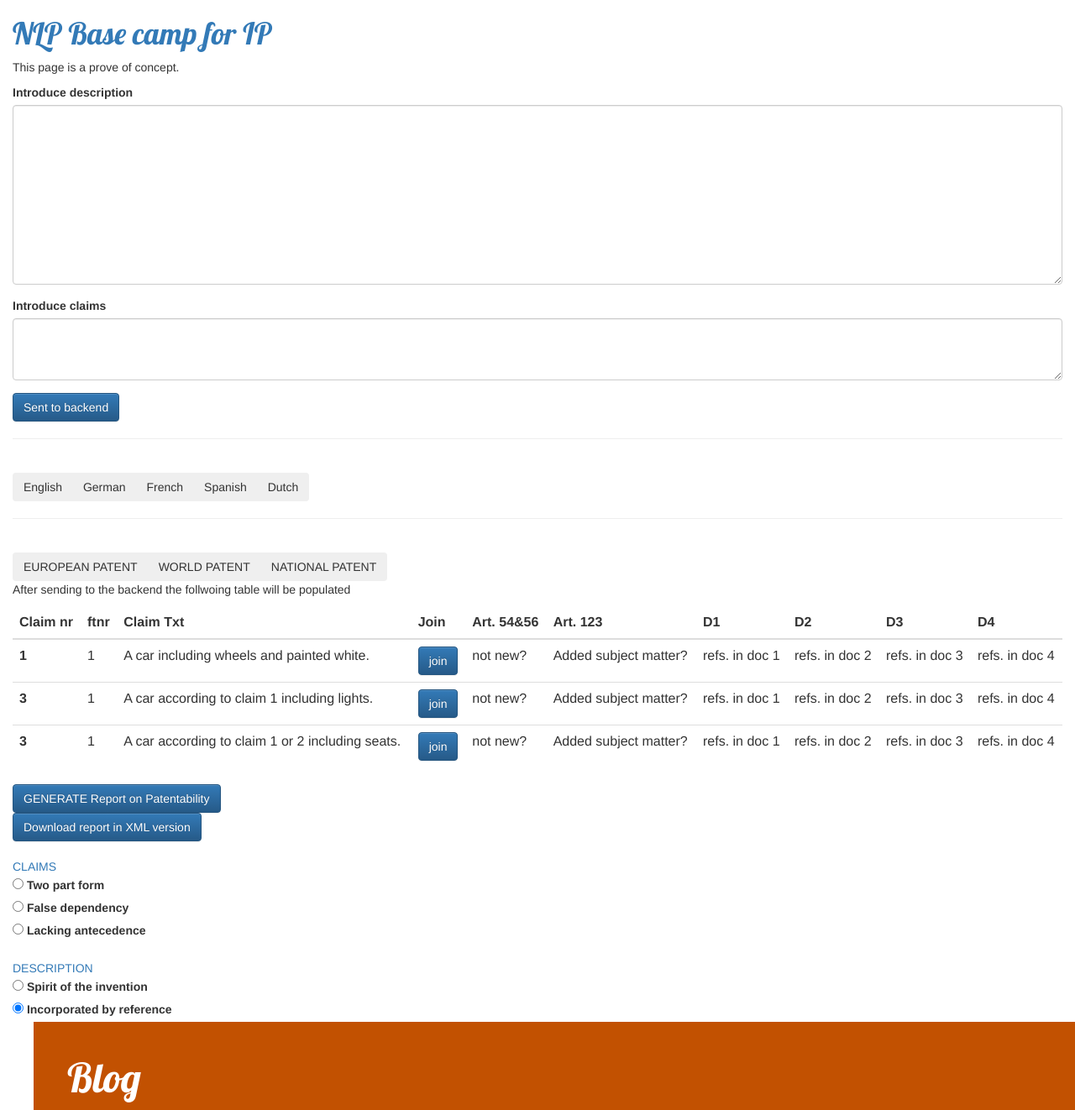
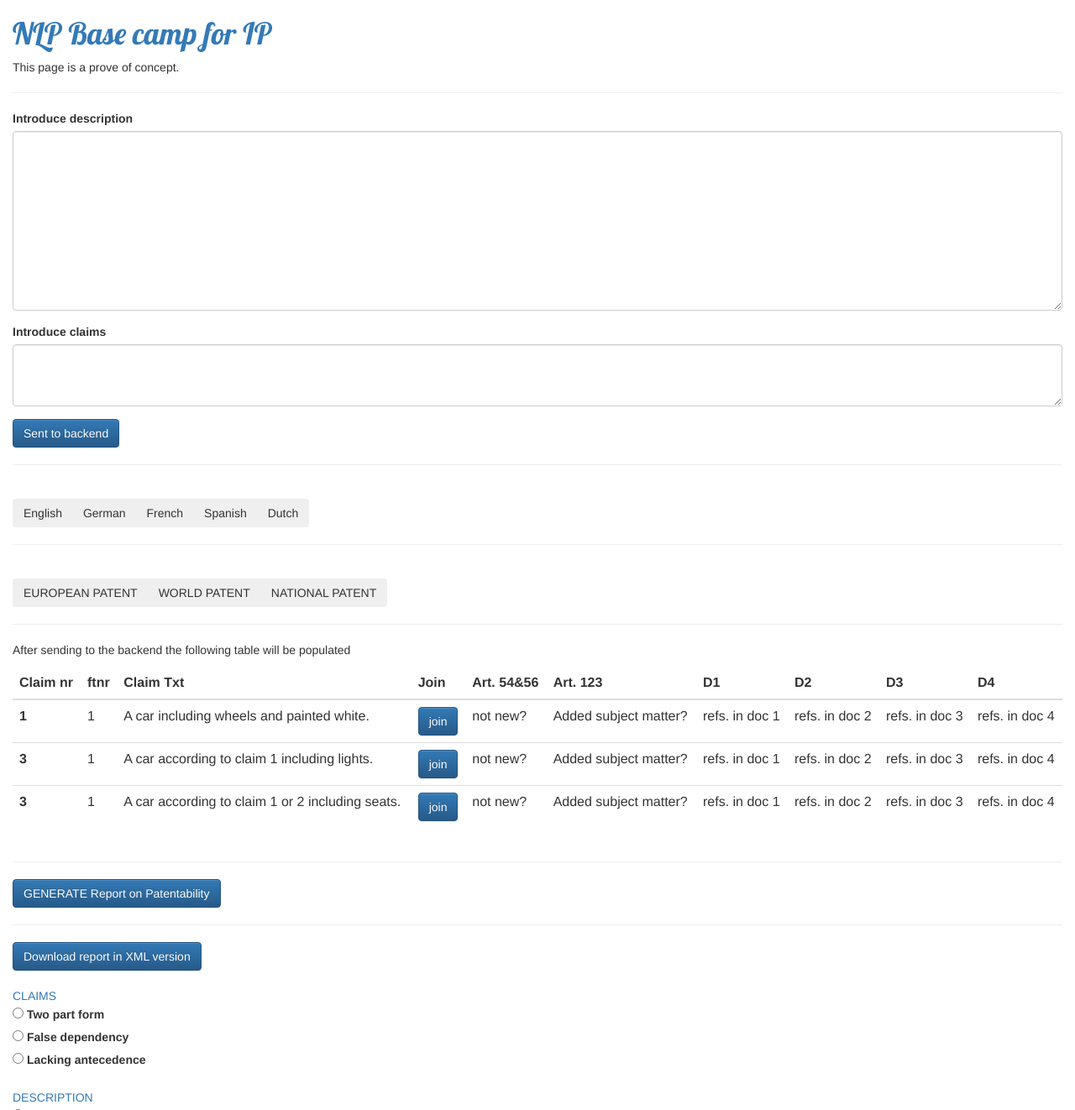
Before and after one commit to joseberlines/my-first-blog, a Django app: page / in a window 1280 px wide. Shown: the top 1322 px of the page at 84% size. Run offline with Django 3.2, Linux system fonts and the light colour scheme; data that the repository does not hold is empty; some libraries are stand-ins or nearby versions.

Commit message:
the showcase3

```diff
--- a/blog/templates/blog/post_list.html
+++ b/blog/templates/blog/post_list.html
@@ -32,7 +32,7 @@
 			<h1><a> NLP Base camp for IP </a></h1>
 		</div>
 		<p>This page is a prove of concept.</p>
-
+		<hr/>
 		<div class="form-group">
 			<label for="exampleFormControlTextarea1">Introduce description</label>
 			<textarea class="form-control rounded-0" id="exampleFormControlTextarea1" rows="10"></textarea>
@@ -64,8 +64,9 @@
 			<button type="button" class="btn btn-secondary">WORLD PATENT</button>
 			<button type="button" class="btn btn-secondary">NATIONAL PATENT</button>
 		</div>
+		<hr/>
 		<div>
-			<p>After sending to the backend the follwoing table will be populated</p>
+			<p>After sending to the backend the following table will be populated</p>
 		</div>
 		<div class="table-responsive">
 			<table class="table">
@@ -129,9 +130,10 @@
 				</tbody>
 			</table>
 		</div>
-
+	<hr/>
 	<button type="submit" class="btn btn-primary">GENERATE Report on Patentability</button>
 	<br/>
+	<hr/>
 	<button type="button" class="btn btn-primary">Download report in XML version</button>
 
 	<br/>
```
